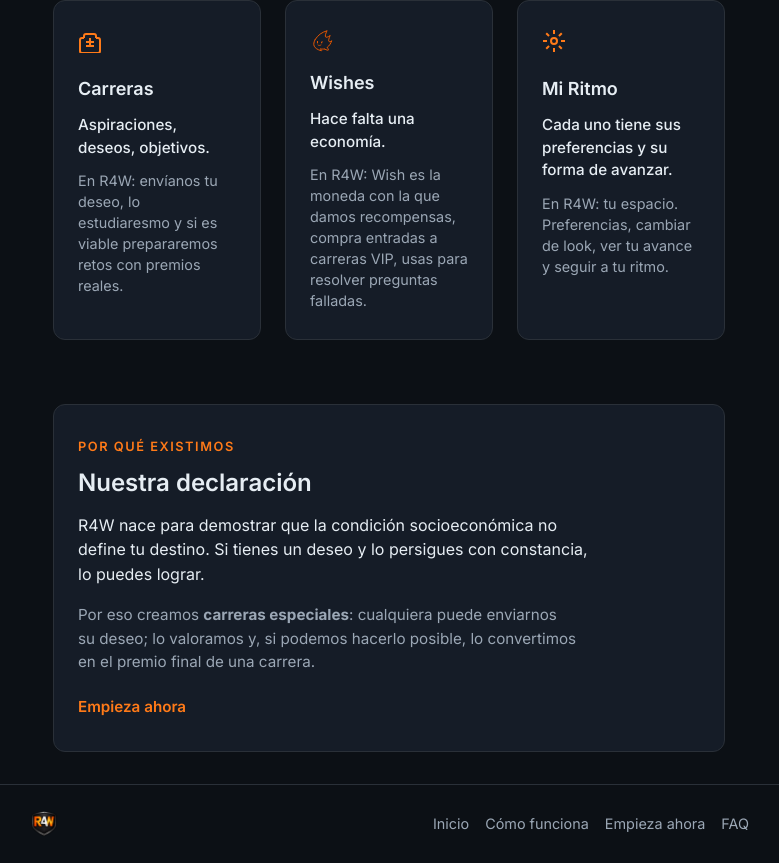
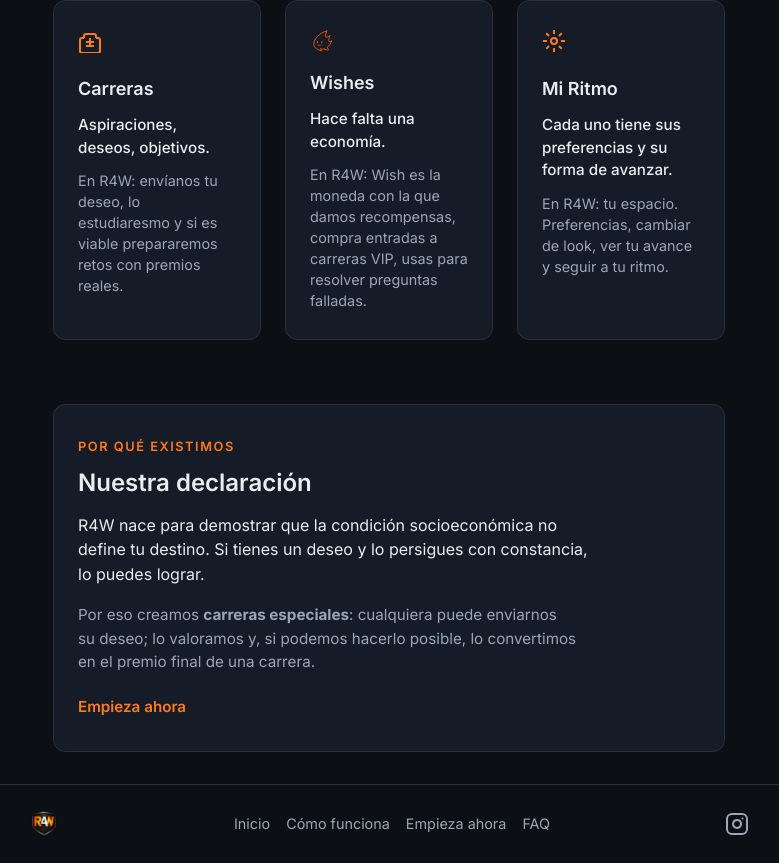
Before and after one commit to sfesquinas/run4wishweb, a Next.js app: page / in a window 1280 px wide. Shown: the part 1451-2314 px from the top of the page, without its empty margins (251-1030 px from the left). Built offline with nearby package versions, Linux system fonts and the light colour scheme.

Commit message:
Enlace a Instagram

```diff
--- a/app/components/Footer.tsx
+++ b/app/components/Footer.tsx
@@ -52,6 +52,19 @@
             FAQ
           </Link>
         </nav>
+        <a
+          href="https://www.instagram.com/run4wish/?hl=es"
+          target="_blank"
+          rel="noopener noreferrer"
+          className="footer-icon"
+          aria-label="Run4Wish en Instagram"
+        >
+          <svg width="24" height="24" viewBox="0 0 24 24" fill="none" stroke="currentColor" strokeWidth="2" strokeLinecap="round" strokeLinejoin="round" aria-hidden>
+            <rect x="2" y="2" width="20" height="20" rx="5" ry="5" />
+            <path d="M16 11.37A4 4 0 1 1 12.63 8 4 4 0 0 1 16 11.37z" />
+            <line x1="17.5" y1="6.5" x2="17.51" y2="6.5" />
+          </svg>
+        </a>
       </div>
     </footer>
   );
--- a/app/components/Header.tsx
+++ b/app/components/Header.tsx
@@ -16,6 +16,7 @@
 export default function Header() {
   return (
     <header
+      className="header-sticky"
       style={{
         display: "flex",
         alignItems: "center",
--- a/app/globals.css
+++ b/app/globals.css
@@ -100,8 +100,27 @@
   opacity: 0.9;
 }
 
+.footer-icon {
+  display: flex;
+  align-items: center;
+  justify-content: center;
+  color: var(--text-muted);
+  transition: color 0.2s;
+}
+
+.footer-icon:hover {
+  color: var(--accent);
+}
+
 .header-logo:hover {
   opacity: 0.9;
+}
+
+.header-sticky {
+  position: sticky;
+  top: 0;
+  z-index: 1000;
+  background: var(--bg);
 }
 
 /* CTAs naranja */
```
